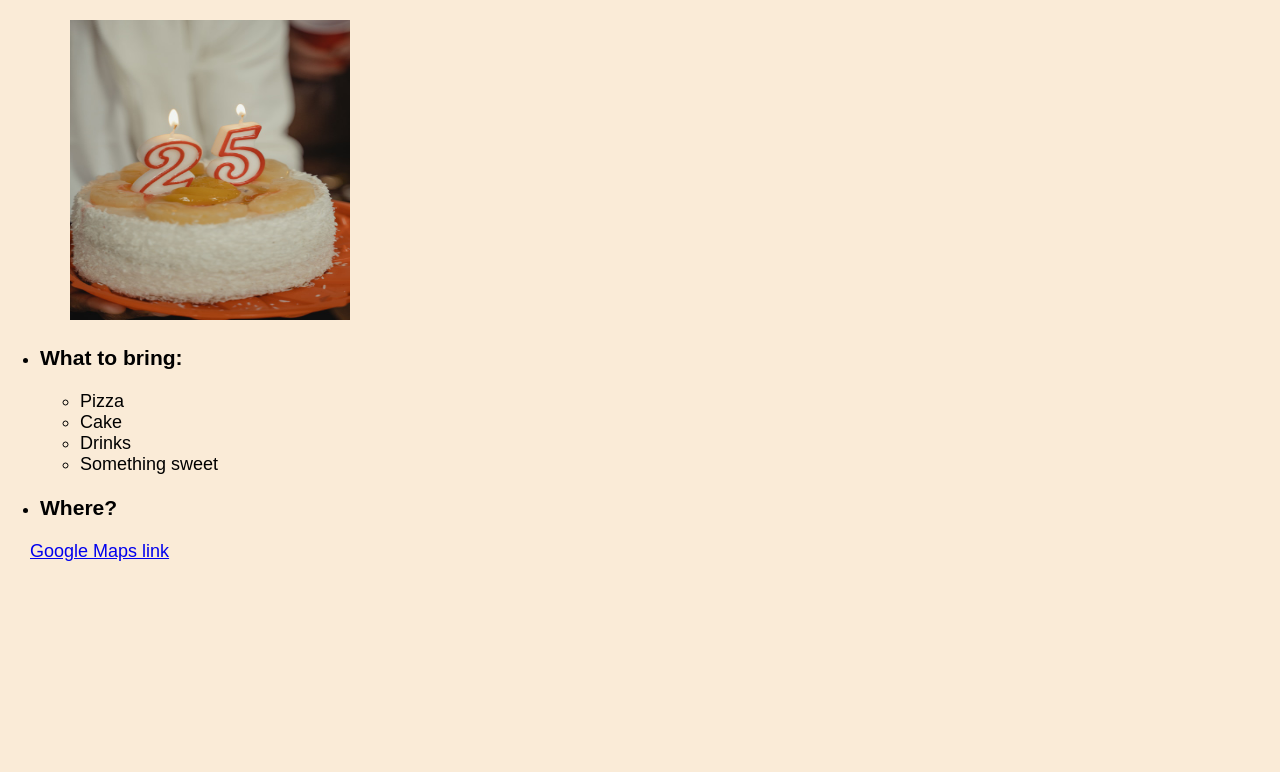
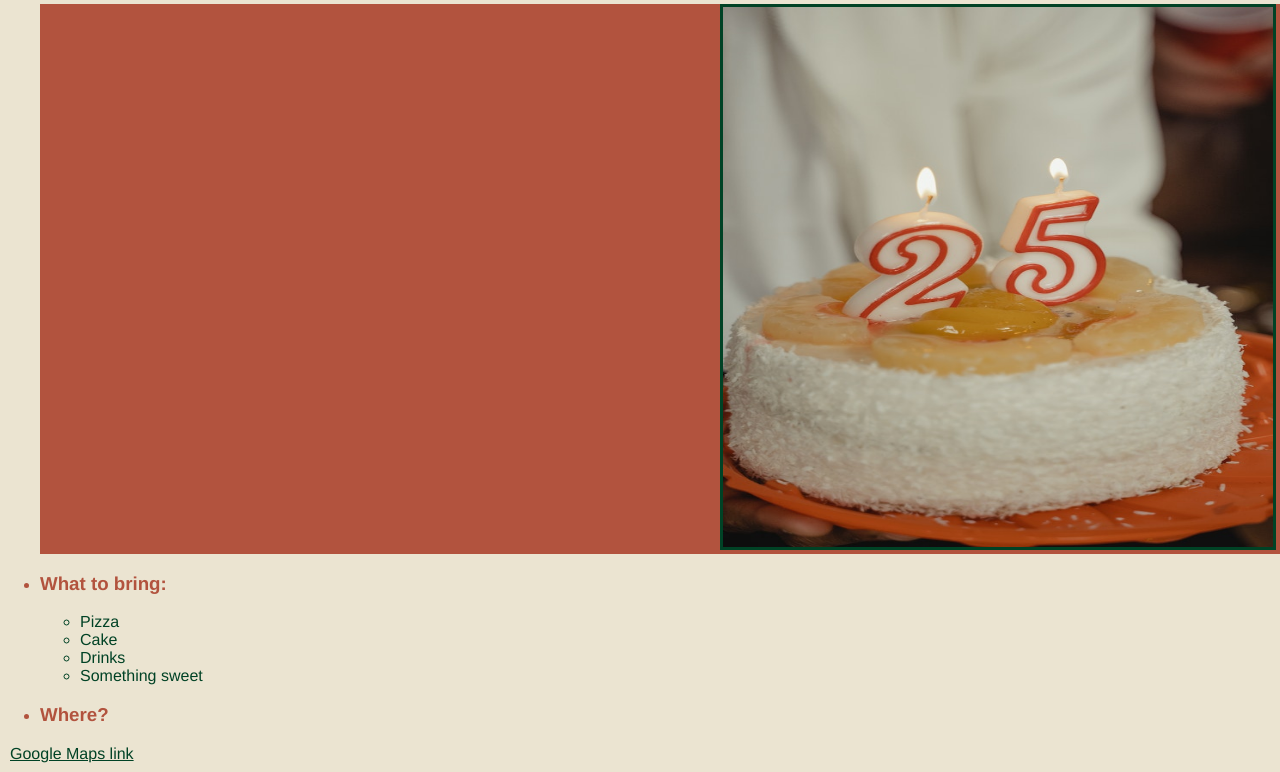
Before and after one commit to XenoMee/HTML5-Portfolio, a plain HTML site: page public/birthday-invite.html in a window 1280 px wide. Shown: the part 124-896 px from the top of the page. Before the commit the page ends 800 px from the top, so only its background shows below. Drawn offline with Linux system fonts and the light colour scheme.

Commit message:
CSS Updates

```diff
--- a/public/birthday-invite.html
+++ b/public/birthday-invite.html
@@ -1,45 +1,26 @@
 <!DOCTYPE html>
 <html lang="en">
 <head>
+    <meta charset="utf-8" />
     <title>Birthday Invite</title>
+    <link rel="stylesheet" href="../style.css">
 </head>
 <body>
-  <style>
-    body {
-      background-color:antiquewhite;
-      margin: 0;
-      font-family: sans-serif;
-      font-size: 18px;
-    }
-    .image-container {
-      text-align: left;
-    }
-    h1 {
-      text-align: center;
-    }
-    img {
-      max-width: 100%;
-    }
-    a{
-      padding-left: 30px;
-    }
-  </style>
-
-  <h1>It's My Birthday!</h1>
+  <h1 class="title">It's My Birthday!</h1>
   <ul>
-    <li><h2>Date: 9th May</h2></li>
-    <div class="image-container">
-      <a href="../assets/images/spongebob_happy_birthday.gif"><img src="../assets/images/cake_25years_old.jpg" height="300" width="280"/></a>
+    <li  class="details"><h2>Date: 9th May</h2></li>
+    <div id="image-container">
+      <a href="../assets/images/spongebob_happy_birthday.gif"><img src="../assets/images/cake_25years_old.jpg"/></a>
     </div>
-    <li><h3>What to bring:</h3>
+    <li class="details"><h3>What to bring:</h3>
         <ul>
-          <li>Pizza</li>
-          <li>Cake</li>
-          <li>Drinks</li>
-          <li>Something sweet</li>
+          <li class="items">Pizza</li>
+          <li class="items">Cake</li>
+          <li class="items">Drinks</li>
+          <li class="items">Something sweet</li>
         </ul>
     </li>
-    <li><h3>Where?</h3></li>
+    <li class="details"><h3>Where?</h3></li>
   </ul>
   <a href="https://www.google.com/maps/@34.9886808,-106.6153654,3a,75y,34.9h,90.14t/data=!3m7!1e1!3m5!1sTHPj58Ft6HRUJov9vv305A!2e0!6shttps:%2F%2Fstreetviewpixels-pa.googleapis.com%2Fv1%2Fthumbnail%3Fpanoid%3DTHPj58Ft6HRUJov9vv305A%26cb_client%3Dsearch.gws-prod.gps%26w%3D86%26h%3D86%26yaw%3D74.65609%26pitch%3D0%26thumbfov%3D100!7i13312!8i6656?entry=ttu">Google Maps link</a>
 </body>
--- /dev/null
+++ b/style.css
@@ -0,0 +1,32 @@
+body {
+    background-color: #EBE4D1;
+    margin: 0;
+    padding: 0;
+    font-family: Helvetica, sans-serif;
+    color: #B2533E;
+}
+.title{
+    text-align: center;
+}
+div{
+
+    background-color: #B2533E;
+    padding-left: 20px;
+    width: 100%;
+
+}
+
+img{
+    border: 3px solid #004225;
+    height: 540px;
+    width: 550px;
+    margin-left: 650px;
+}
+a{
+    color: #004225;
+    margin: 0px;
+    padding: 10px;
+}
+.items{
+    color: #004225;
+}
```
Also changed, not shown: index.html (+3 -18 lines).
